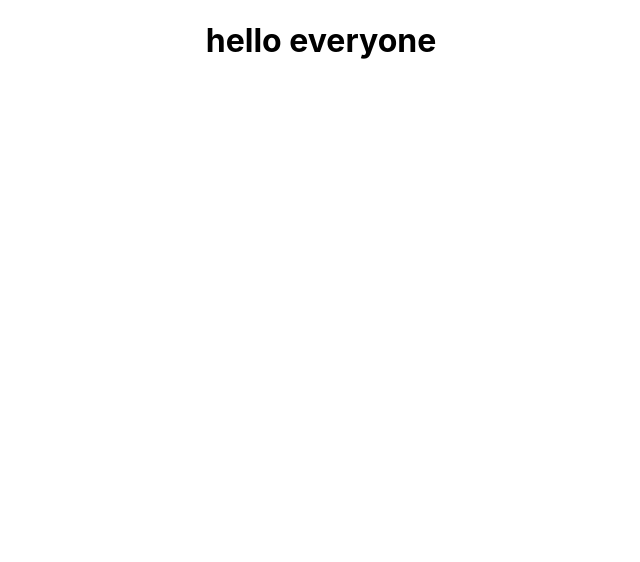
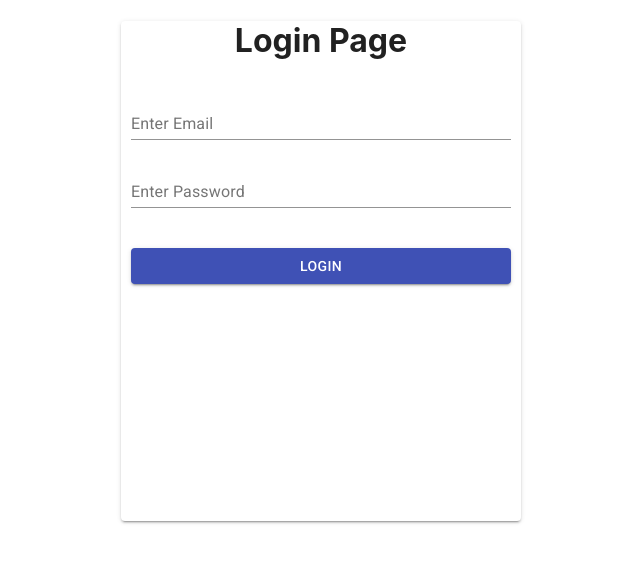
Before and after one commit to bilalahmad147/learning-repo, a React (Create React App) app: page / in a window 1280 px wide. Shown: the top 562 px of the page, without its empty margins (319-959 px from the left). Built offline with nearby package versions, Linux system fonts and the light colour scheme; no server answers.

Commit message:
make login page

```diff
--- a/package.json
+++ b/package.json
@@ -3,6 +3,8 @@
   "version": "0.1.0",
   "private": true,
   "dependencies": {
+    "@material-ui/core": "^4.11.0",
+    "@material-ui/icons": "^4.9.1",
     "@testing-library/jest-dom": "^4.2.4",
     "@testing-library/react": "^9.5.0",
     "@testing-library/user-event": "^7.2.1",
--- a/public/index.html
+++ b/public/index.html
@@ -1,20 +1,20 @@
 <!DOCTYPE html>
 <html lang="en">
+
 <head>
   <meta charset="utf-8" />
   <link rel="icon" href="%PUBLIC_URL%/favicon.ico" />
   <meta name="viewport" content="width=device-width, initial-scale=1" />
   <meta name="theme-color" content="#000000" />
-    <meta
-      name="description"
-      content="Web site created using create-react-app"
-    />
+  <meta name="description" content="Web site created using create-react-app" />
   <link rel="apple-touch-icon" href="%PUBLIC_URL%/logo192.png" />
   <!--
       manifest.json provides metadata used when your web app is installed on a
       user's mobile device or desktop. See https://developers.google.com/web/fundamentals/web-app-manifest/
     -->
   <link rel="manifest" href="%PUBLIC_URL%/manifest.json" />
+  <link rel="stylesheet" href="https://fonts.googleapis.com/icon?family=Material+Icons" />
+  <link rel="stylesheet" href="https://fonts.googleapis.com/css?family=Roboto:300,400,500,700&display=swap" />
   <!--
       Notice the use of %PUBLIC_URL% in the tags above.
       It will be replaced with the URL of the `public` folder during the build.
@@ -26,6 +26,7 @@
     -->
   <title>React App</title>
 </head>
+
 <body>
   <noscript>You need to enable JavaScript to run this app.</noscript>
   <div id="root"></div>
@@ -40,4 +41,5 @@
       To create a production bundle, use `npm run build` or `yarn build`.
     -->
 </body>
+
 </html>
--- a/src/Child.js
+++ b/src/Child.js
@@ -1,20 +1,21 @@
-import React, { useEffect } from 'react';
+import React from 'react';
+import LoginPage from './LoginPage';
 
 const Child = () => {
 
-    useEffect(() => {
-        loadData();
-    },[])
+    // useEffect(() => {
+    //     loadData();
+    // },[])
 
-    const loadData = async () => {
-        const respose = await fetch('https://covid19.mathdro.id/api');
-        const data = await respose.json();
-        console.log(data.confirmed);
-    }
+    // const loadData = async () => {
+    //     const respose = await fetch('https://covid19.mathdro.id/api');
+    //     const data = await respose.json();
+    //     console.log(data.confirmed);
+    // }
 
     return (
         <div>
-            <h1>hello everyone</h1>
+            <LoginPage />
         </div>
     )
 }
--- /dev/null
+++ b/src/LoginPage.js
@@ -0,0 +1,38 @@
+import React from 'react';
+import { makeStyles } from '@material-ui/core/styles';
+import { Paper, TextField, Button } from '@material-ui/core';
+
+const useStyles = makeStyles((theme) => ({
+    root: {
+
+    },
+    style: {
+        height: 500,
+        width: 400,
+        margin: '0 auto',
+    },
+    entry : {
+        width: '95%',
+        margin : 10,
+
+    }
+}));
+
+const LoginPage = () => {
+    const classes = useStyles();
+
+    return (
+        <div className={classes.root} >
+            <Paper elevation={2} className={classes.style}>
+                <h1>Login Page</h1>
+                <TextField className={classes.entry} id="standard-basic" label="Enter Email" />
+                <TextField className={classes.entry} id="standard-basic" label="Enter Password" /> <br /><br />
+                <Button className={classes.entry} variant="contained" color="primary">
+                    LOGIN
+                </Button>
+            </Paper>
+        </div>
+    );
+}
+
+export default LoginPage;
```
Also changed, not shown: 1 other file (tests, documents, lock files or other folders). Lines whose indentation alone changed are shown as unchanged.
